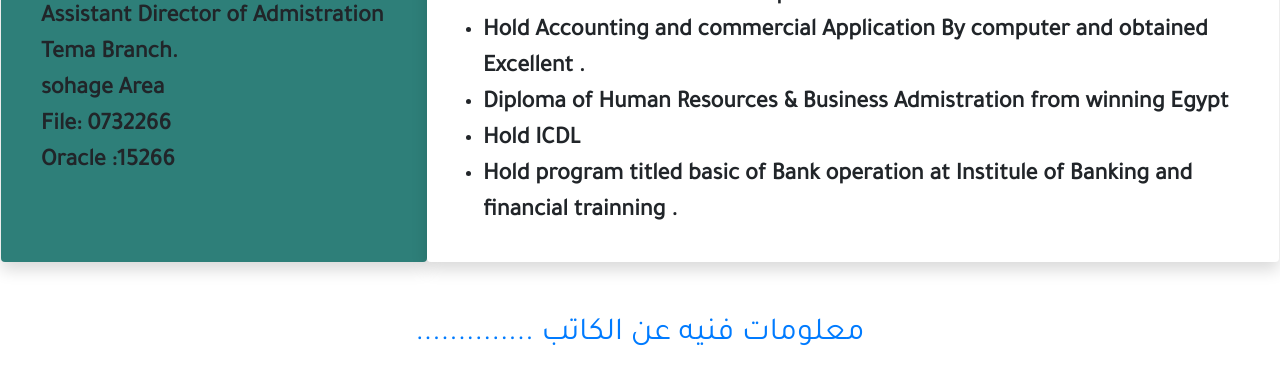
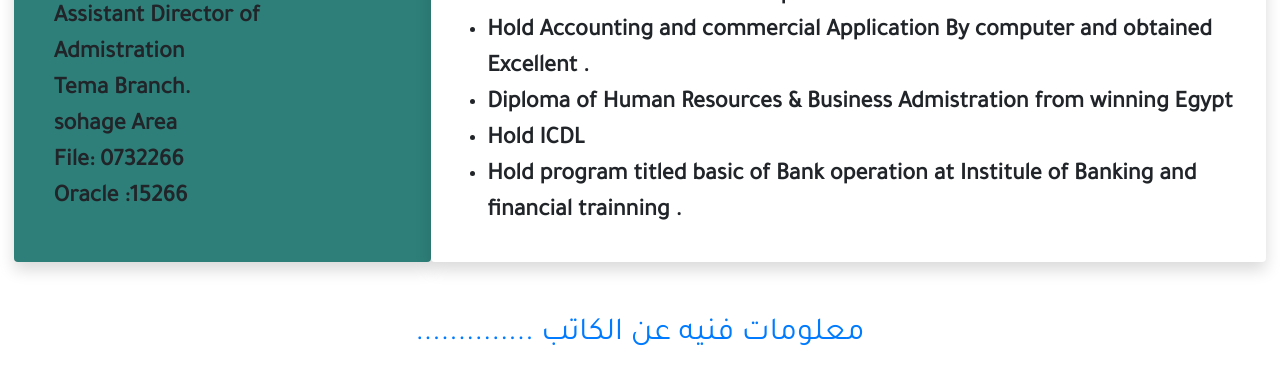
Before and after one commit to georgesafwat123/cvv, a plain HTML site: page index.html in a window 1280 px wide. Shown: the part 614-988 px from the top of the page. Drawn offline with nearby package versions, Linux system fonts and the light colour scheme; a web font is replaced by a local one.

Commit message:
file tasks2

```diff
--- a/index.html
+++ b/index.html
@@ -5,7 +5,9 @@
 
         </title>
         <style>
-
+          #con{
+            width: 98%;
+          }
         </style>
         <meta charset="utf-8">
         <meta name="viewport" content="width=device-width, initial-scale=1, shrink-to-fit=no">
@@ -13,8 +15,8 @@
         <link rel="stylesheet" href="https://use.fontawesome.com/releases/v5.8.1/css/all.css" integrity="sha384-50oBUHEmvpQ+1lW4y57PTFmhCaXp0ML5d60M1M7uH2+nqUivzIebhndOJK28anvf" crossorigin="anonymous">
         <link href="https://fonts.googleapis.com/css?family=Baloo+Bhaijaan|Tajawal&display=swap" rel="stylesheet">
       </head>
-    <body>
-        <div class="container-fluid p-3  px-3 " style="width: 100%;font-family: 'Tajawal', sans-serif;">
+    <body style="width: 100%;">
+        <div class="container-fluid p-3  px-3 " id="con" style="font-family: 'Tajawal', sans-serif;">
           <div class="row justify-content-center">
             <div class="col-4 shadow p-3 mb-5  rounded p-3 mb-2  text-black" style="background-color: #2E7F79">
                 <div>
@@ -165,14 +167,17 @@ body {
     font-size: 1em;
 }
 @media (max-width: 300px) {
+    #con{width: 100%;}
     html { font-size: 30%; }
 }
 
 @media (min-width: 500px) {
+
     html { font-size: 60%; }
 }
 
 @media (min-width: 700px) {
+
     html { font-size: 80%; }
 }
 
```
